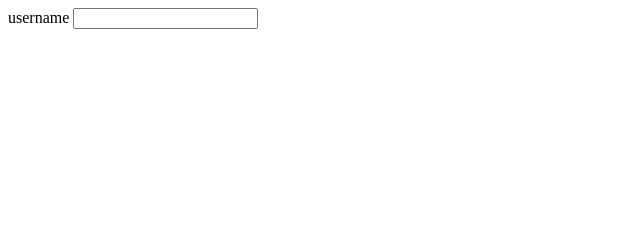
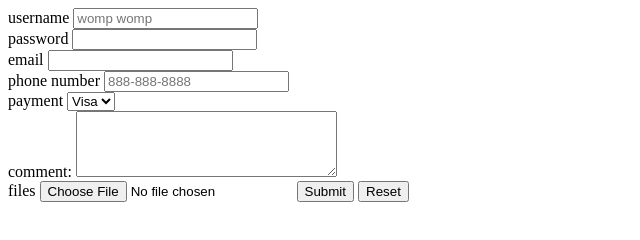
Before and after one commit to insomniagamesMc/HTML_shenanigans, a plain HTML site: page forums.html in a window 1280 px wide. Shown: the whole page, without its empty margins (0-640 px from the left). Drawn offline with Linux system fonts and the light colour scheme.

Commit message:
Update forums.html

```diff
--- a/forums.html
+++ b/forums.html
@@ -7,10 +7,35 @@
 </head>
 <body>
 
-    <form>
+    <form action="index.php" method="post" enctype="multipart/form-data">
 
         <label for="username">username</label>
-        <input type="text">
+        <input type="text" id="username" required minlength="10" maxlength="100" placeholder="womp womp"><br>
+
+        <label for="password">password</label>
+        <input type="password" id="password" required minlength="99"><br>
+
+        <label for="email">email</label>
+        <input type="email" id="email"><br>
+
+        <label for="phone">phone number</label>
+        <input type="tel" id="phone" placeholder="888-888-8888" pattern="[0-9]{3}-[0-9]{3}-[0-9]{4}"><br>
+
+        <label for="payment">payment</label>
+        <select id="payment">
+            <option value="visa">Visa</option>
+            <option value="visa">Visa</option>
+            <option value="visa">Visa</option>
+        </select><br>
+
+        <label for="comment">comment:</label>
+        <textarea id="comment" rows="4" cols="30"></textarea><br>
+
+        <label for="file">files</label>
+        <input type="file" id="file" accept="image/png, image/jpeg, image/giff">
+
+        <input type="submit">
+        <input type="reset">
 
     </form>
 
```
